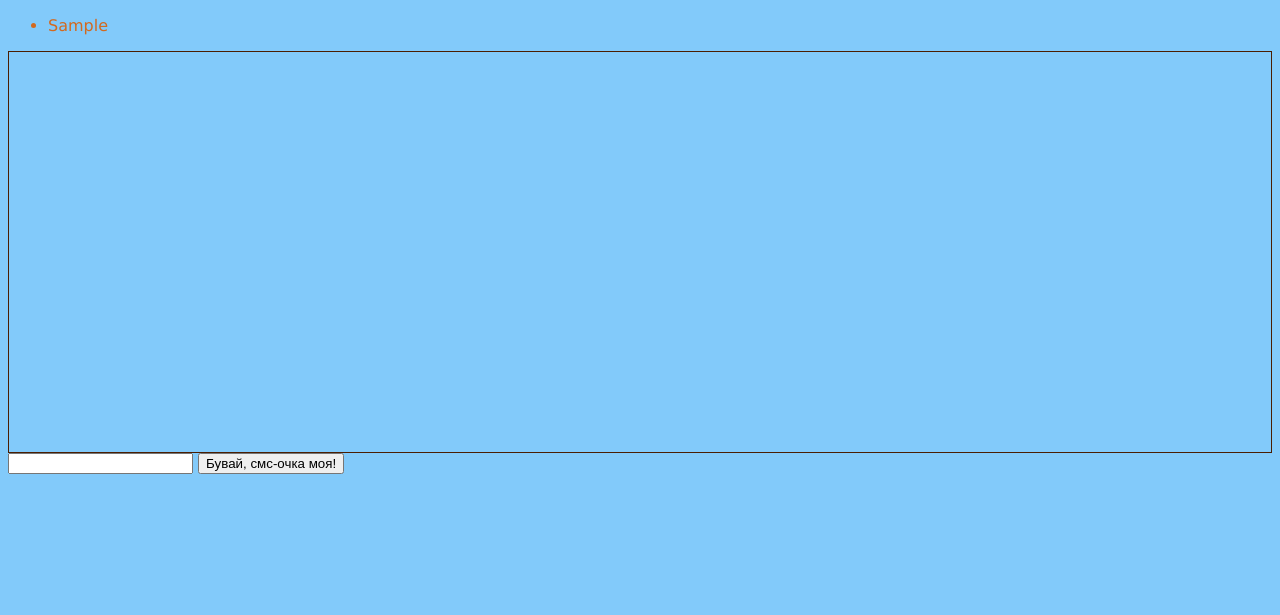
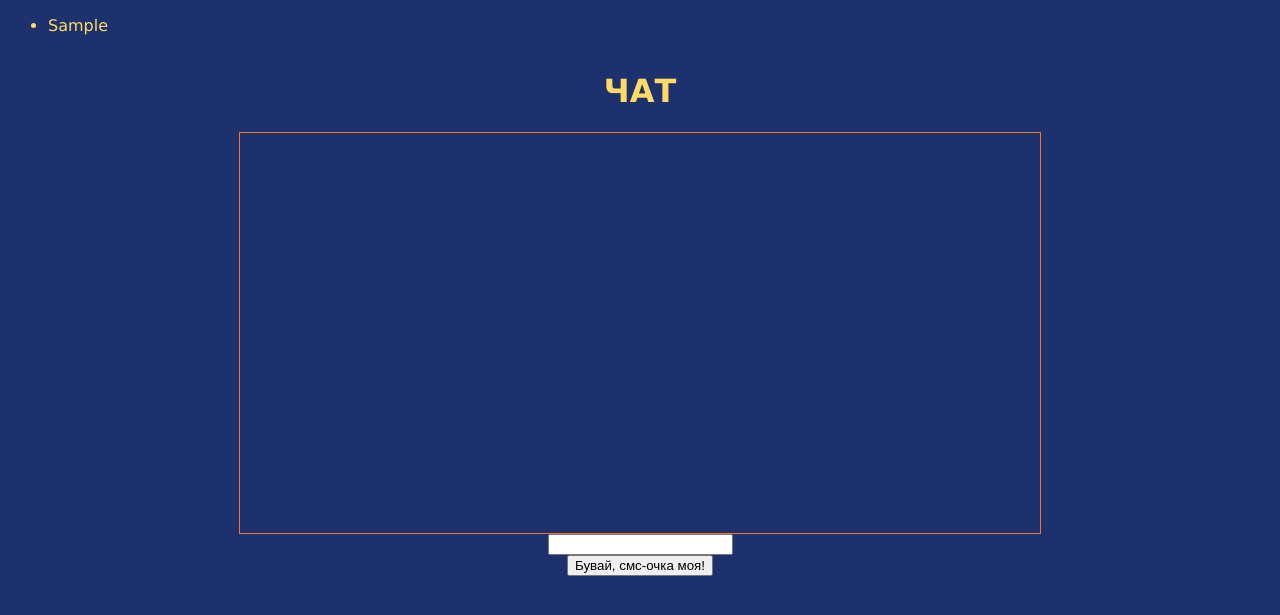
Before and after one commit to Podarynok117/we_are_lohi, a Python web app: template templates/index.html in a window 1280 px wide. Shown: the top 615 px of the page. Run offline with Jinja, Linux system fonts and the light colour scheme; the template is opened without the code that fills it: most values are stand-ins (such as "Sample title", 1, 10 or a date in 2020).

Commit message:
pracye i zche trohi krasi

```diff
--- a/app.py
+++ b/app.py
@@ -17,5 +17,5 @@ def index():
 @socketio.on("message")
 def handle_message(message):
     print("Нам повідомили отаке:",message )
-    emit("message", message, broadcast=True)
-socketio.run(app, debug=True, host="0.0.0.0")
+    socketio.emit("message", message)
+socketio.run(app, debug=True, host="0.0.0.0", port=5000)
--- a/static/script.js
+++ b/static/script.js
@@ -4,22 +4,22 @@ let button = document.getElementById("send");
 let messages = document.getElementById("messages");
 function showMwssage(message) {
     console.log(message);
+    let p=document.createElement("p");
+    p.textContent=message;
+    messages.appendChild(p);
+
 }
 socket.emit("message", "прювет");
 socket.on("message", showMwssage);
 button.onclick = function() {
     socket.emit("message", input.value);
-    let p=document.createElement("p");
-    p.textContent=input.value;
-    messages.appendChild(p);
     input.value = "";
+
 }
 input.onkeydown = function(){
     if (event.key=="Enter") {
         socket.emit("message", input.value);
-        let p=document.createElement("p");
-        p.textContent=input.value;
-        messages.appendChild(p);
         input.value = "";
+
     }
 }
--- a/static/style.css
+++ b/static/style.css
@@ -1,9 +1,21 @@
 body {
-    background-color: rgb(130, 202, 250);
+    background-color: rgb(28, 49, 109);
     font-family:'Lucida Sans', 'Lucida Sans Regular', 'Lucida Grande', 'Lucida Sans Unicode', Geneva, Verdana, sans-serif;
-    color:chocolate
+    color:rgb(255, 219, 100)
 }
+
+
+.chat {
+    /*width: 600px;*/
+    display: flex;
+    justify-content: center;
+    align-items: center;
+    flex-direction: column;
+}
+
 #messages {
     height:400px;
-    border:1px solid #4a1d01
+    width: 800px;
+    border:1px solid #ff731c;
+    display:block;
 }
--- a/templates/index.html
+++ b/templates/index.html
@@ -4,7 +4,7 @@
     <meta charset="UTF-8">
     <meta name="viewport" content="width=device-width, initial-scale=1.0">
     <title>Chatik</title>
-    <link rel="stylesheet" href="{{url_for('static', filename='style.css')}}"
+    <link rel="stylesheet" href="{{url_for('static', filename='style.css')}}">
 
 </head>
 <body>
@@ -13,12 +13,15 @@
         <li>{{m}}</li>
     {%endfor%}
     </ul>
+    <div class="chat">
+        <h1>ЧАТ</h1>
+
     <div id="messages">
-
     </div>
 
     <input id="message" type="text" name="eman">
     <button id="send">Бувай, смс-очка моя!</button>
+    </div>
 
     <script src="https://cdn.socket.io/4.8.1/socket.io.min.js"></script>
     <script src="{{url_for('static', filename='script.js')}}"></script>
```
